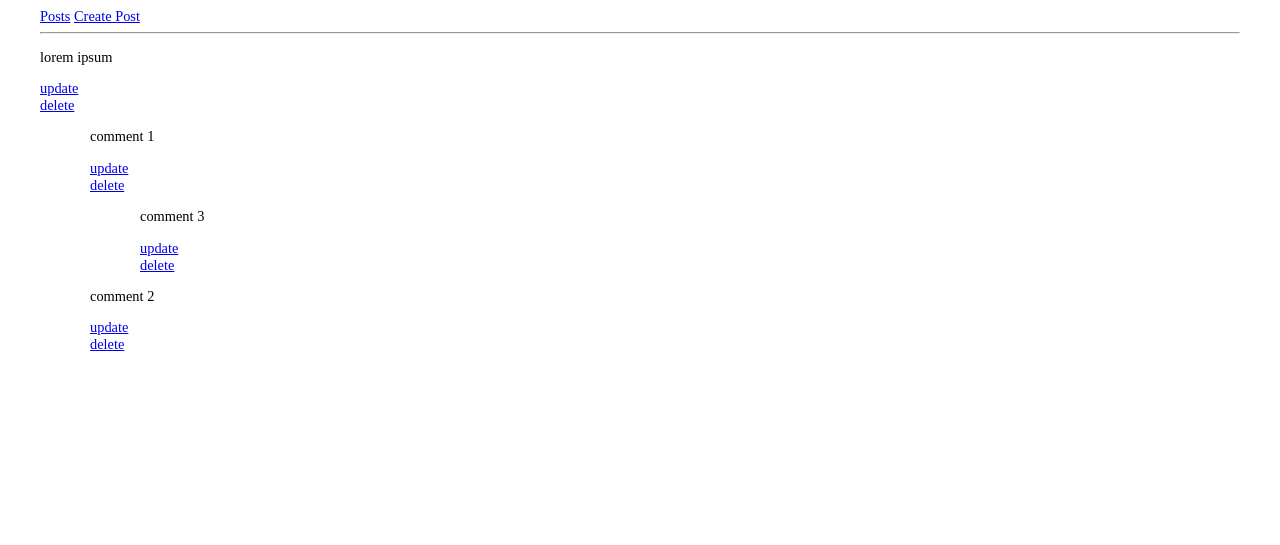
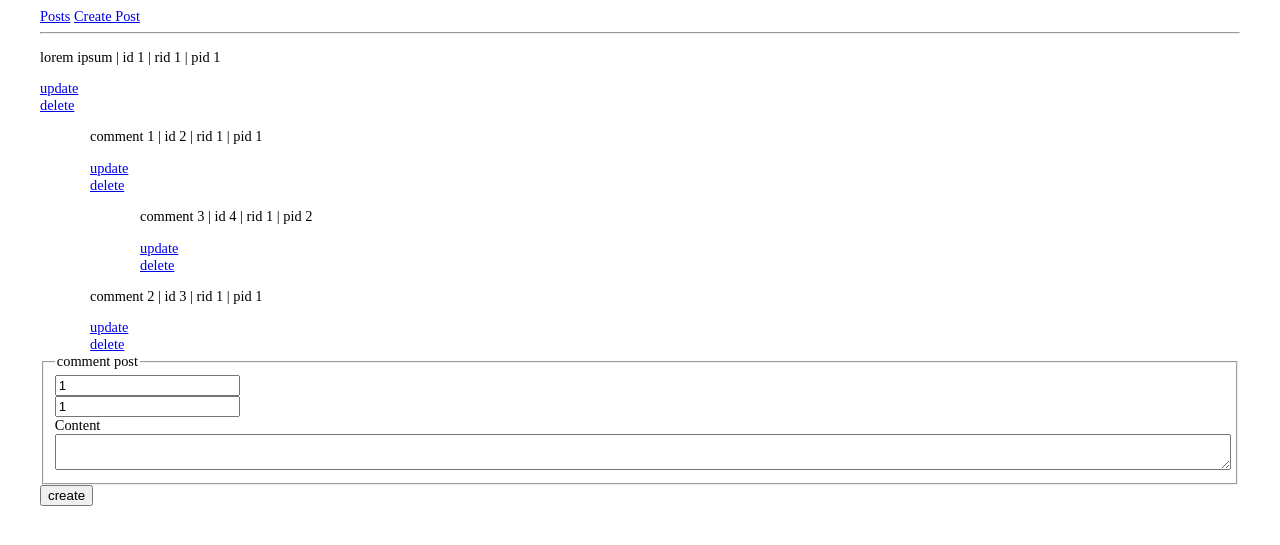
Before and after one commit to rafalbraun/myquora, a Flask app: page /post/1 in a window 1280 px wide. Shown: the top 545 px of the page. Run offline with Flask 3, Linux system fonts and the light colour scheme; some libraries are stand-ins or nearby versions.

Commit message:
implemented adding comment

```diff
--- a/app.py
+++ b/app.py
@@ -6,7 +6,7 @@ from flask_sqlalchemy import SQLAlchemy
 from itsdangerous import TimedJSONWebSignatureSerializer as Serializer
 from config import Config
 from models import db, bcrypt, User, Post
-from forms import CreatePostForm, UpdatePostForm, DeletePostForm
+from forms import CreatePostForm, UpdatePostForm, DeletePostForm, CreateCommentForm
 from functools import wraps
 from dotenv import load_dotenv
 from datetime import datetime, timedelta
@@ -45,11 +45,23 @@ def posts():
     page = db.paginate(db.select(Post).where(Post.id==Post.rid).order_by(Post.created_at.asc()), per_page=page_size)
     return render_template("posts.html", pagination=page)
 
-@app.route("/post/<int:id>")
+@app.route("/post/<int:id>", methods=['GET', 'POST'])
 def post(id):
+    ## check if not empty
     posts = Post.query.filter_by(rid=id).all()
     hierarchy = build_post_hierarchy(posts)
-    return render_template('post.html', post=hierarchy[0])
+    root=hierarchy[0]
+    form = CreateCommentForm()
+    if form.validate_on_submit():
+        post = Post()
+        form.populate_obj(post)
+        post.created_by_id=1
+        post.level = root.level+1
+        db.session.add(post)
+        db.session.commit()
+        flash(f'Comment has been added.', 'success')
+        return redirect(url_for('post', id=post.rid))
+    return render_template('post.html', post=root, form=form, id=root.id)
 
 def build_post_hierarchy(posts):
     post_dict = {post.id: post for post in posts}
@@ -78,7 +90,13 @@ def post_create():
     if form.validate_on_submit():
         post = Post()
         form.populate_obj(post)
+        post.created_by_id=1
+        post.level = 0
         db.session.add(post)
+        db.session.flush()
+        db.session.refresh(post)
+        post.rid = post.id
+        post.pid = post.id
         db.session.commit()
         flash(f'Post has been added.', 'success')
         return redirect(url_for('post', id=post.id))
--- a/forms.py
+++ b/forms.py
@@ -1,6 +1,6 @@
 from flask_wtf import FlaskForm
 from flask_wtf.file import FileField, FileAllowed, FileRequired
-from wtforms import StringField, PasswordField, SubmitField, BooleanField, TextAreaField, DateField, SelectField, FieldList, FormField
+from wtforms import StringField, PasswordField, SubmitField, BooleanField, TextAreaField, DateField, SelectField, FieldList, FormField, IntegerField
 from wtforms.validators import DataRequired, Length, Email, EqualTo, ValidationError, Optional
 from models import Post, User
 
@@ -15,3 +15,9 @@ class UpdatePostForm(FlaskForm):
 class DeletePostForm(FlaskForm):
     content = TextAreaField('Content', validators=[])
     submit = SubmitField('confirm')
+
+class CreateCommentForm(FlaskForm):
+    content = TextAreaField('Content', validators=[DataRequired()])
+    rid = IntegerField('', validators=[DataRequired()])
+    pid = IntegerField('', validators=[DataRequired()])
+    submit = SubmitField('create')
--- a/models.py
+++ b/models.py
@@ -25,7 +25,7 @@ class User(db.Model, UserMixin):
 
 class Post(db.Model):
     id = db.Column(db.Integer, primary_key=True)
-    rid = db.Column(db.Integer, nullable=False)
+    rid = db.Column(db.Integer, nullable=True)
     pid = db.Column(db.Integer, db.ForeignKey('post.id'))
     content = db.Column(db.UnicodeText, nullable=True, default='')
     created_by_id = db.Column(db.Integer, db.ForeignKey('user.id'), nullable=False)
@@ -33,4 +33,7 @@ class Post(db.Model):
     created_at = db.Column(db.DateTime, default=datetime.utcnow)
     updated_at = db.Column(db.DateTime, default=datetime.utcnow)
     created_by = db.relationship("User", foreign_keys=[created_by_id])
+    level = db.Column(db.Integer, nullable=False,  default=0)
     children = []
+    def __repr__(self):
+        return f'<Post id={self.id} pid={self.pid} rid={self.rid}>'
--- a/templates/just_post.html
+++ b/templates/just_post.html
@@ -1,6 +1,6 @@
 <div class="post" id="{{post.id}}">
 
-    <p>{{ post.content }}</p>
+    <p>{{ post.content }} | id {{ post.id }} | rid {{ post.rid }} | pid {{ post.pid }}</p>
     <a href="/post_update/{{ post.id }}">update</a><br>
     <a href="/post_delete/{{ post.id }}">delete</a><br>
 
--- a/templates/post.html
+++ b/templates/post.html
@@ -9,4 +9,42 @@
 	{% endif %}
 
 	</div>
+
+    {% with messages = get_flashed_messages() %}
+        {% if messages %}
+            {% for message in messages %}
+                <p>{{message}}</p>
+            {% endfor %}
+        {% endif %}
+    {% endwith %}
+    <form method="POST">
+        {{ form.csrf_token }}
+        <fieldset class="form-group">
+            <legend class="border-bottom mb-4">comment post</legend>
+
+            <div class="form-group">
+                {{ form.rid(class="form-control form-control-lg",value=id,readonly=true) }}
+            </div>
+            <div class="form-group">
+                {{ form.pid(class="form-control form-control-lg",value=id,readonly=true) }}
+            </div>
+
+            <div class="form-group">
+                {{ form.content.label(class="form-control-label") }}
+                {{ form.content(class="form-control form-control-lg") }}
+            </div>
+            {% if form.content.errors %}
+                <ul class="errors">
+                    {% for error in form.content.errors %}
+                        <li>{{ error }}</li>
+                    {% endfor %}
+                </ul>
+            {% endif %}
+
+        </fieldset>
+        <div class="form-group">
+            {{ form.submit(class="btn btn-outline-info") }}
+        </div>
+    </form>
+
 {% endblock %}
```
